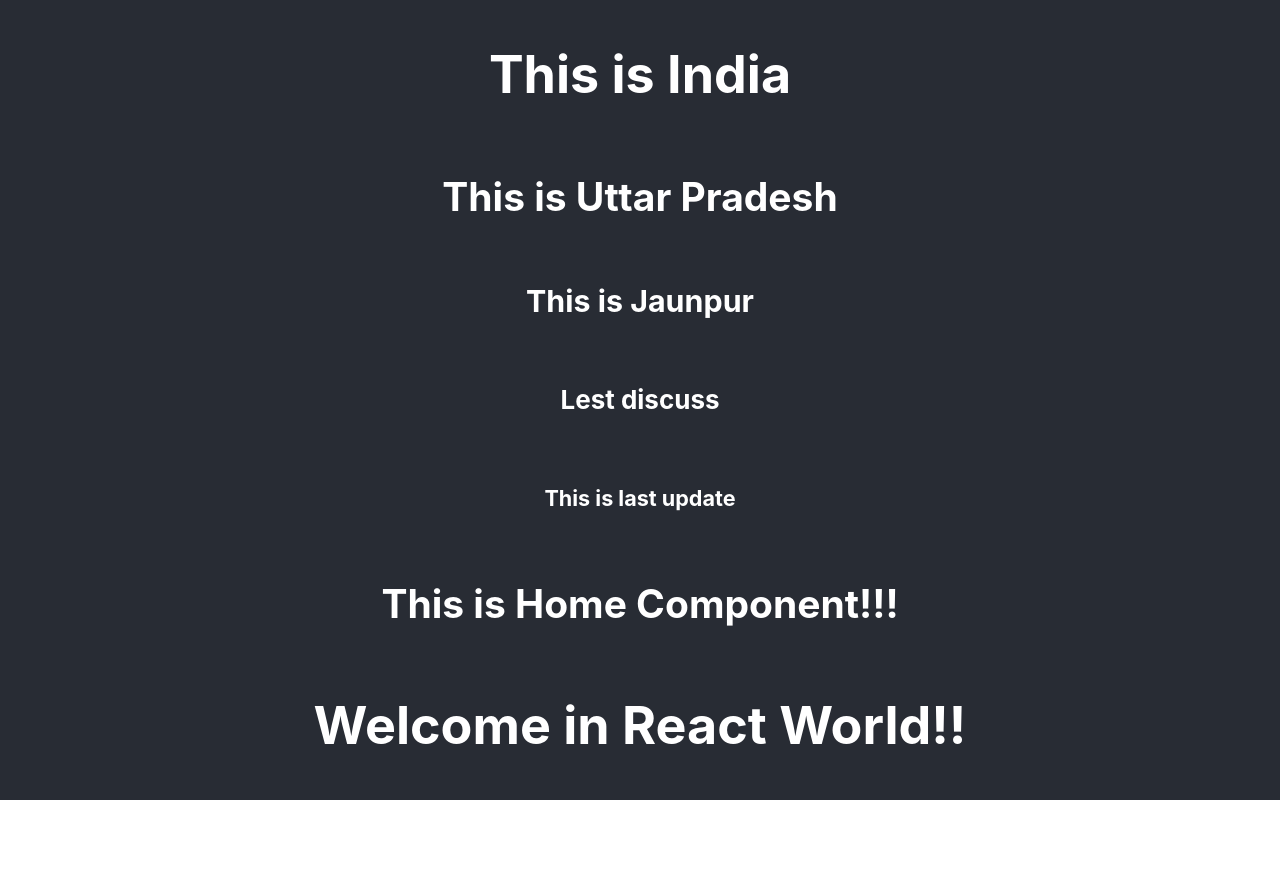
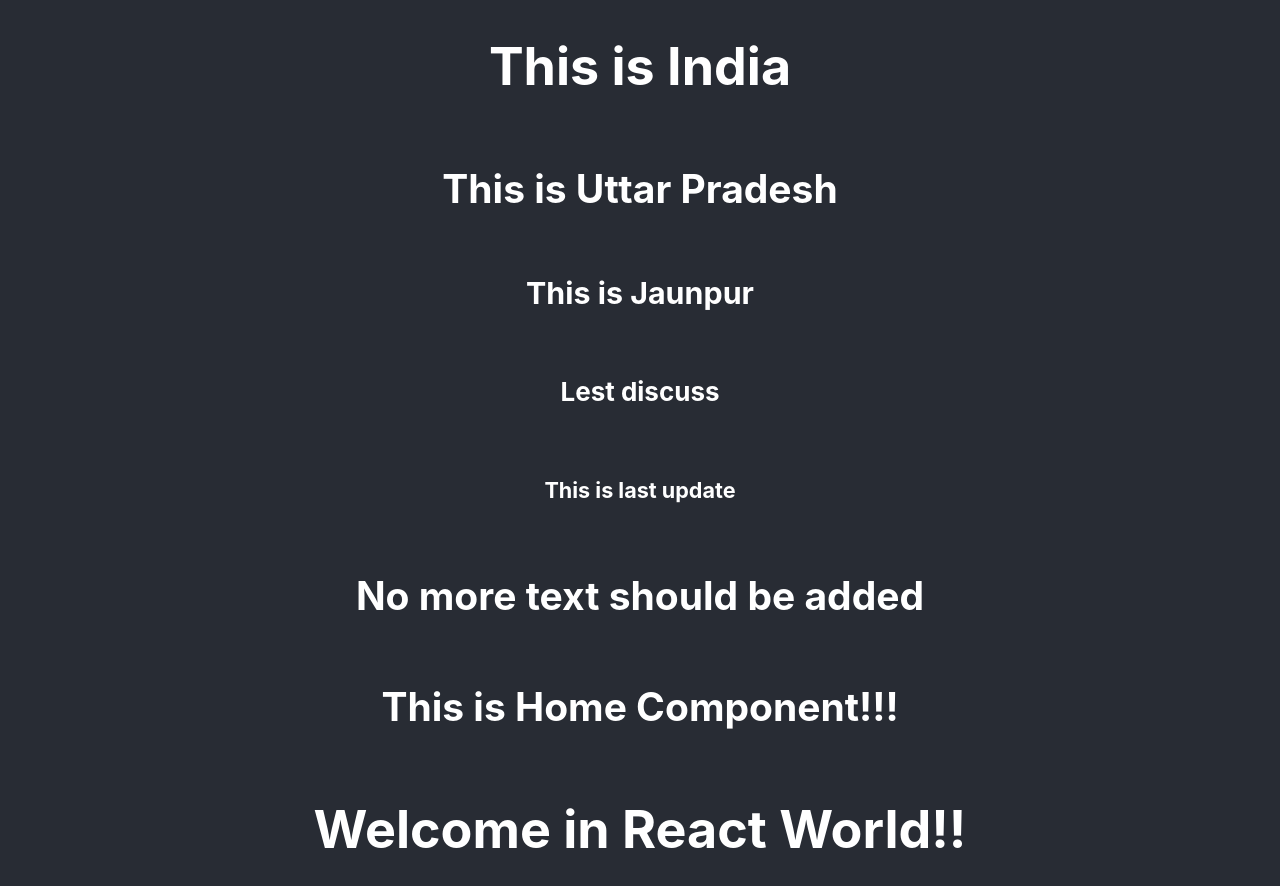
Before and after one commit to techprograms/udemy-react, a React (Create React App) app: page / in a window 1280 px wide. Shown: the top 886 px of the page. Before the commit the page ends 800 px from the top, so only its background shows below. Built offline with nearby package versions, Linux system fonts and the light colour scheme.

Commit message:
added more text

```diff
--- a/src/App.js
+++ b/src/App.js
@@ -10,6 +10,7 @@ function App() {
       <h3>This is Jaunpur</h3>
       <h4>Lest discuss</h4>
       <h5>This is last update</h5>
+      <h2>No more text should be added</h2>
       <Home />
         <h1>Welcome in React World!!</h1>
       </header>
```
